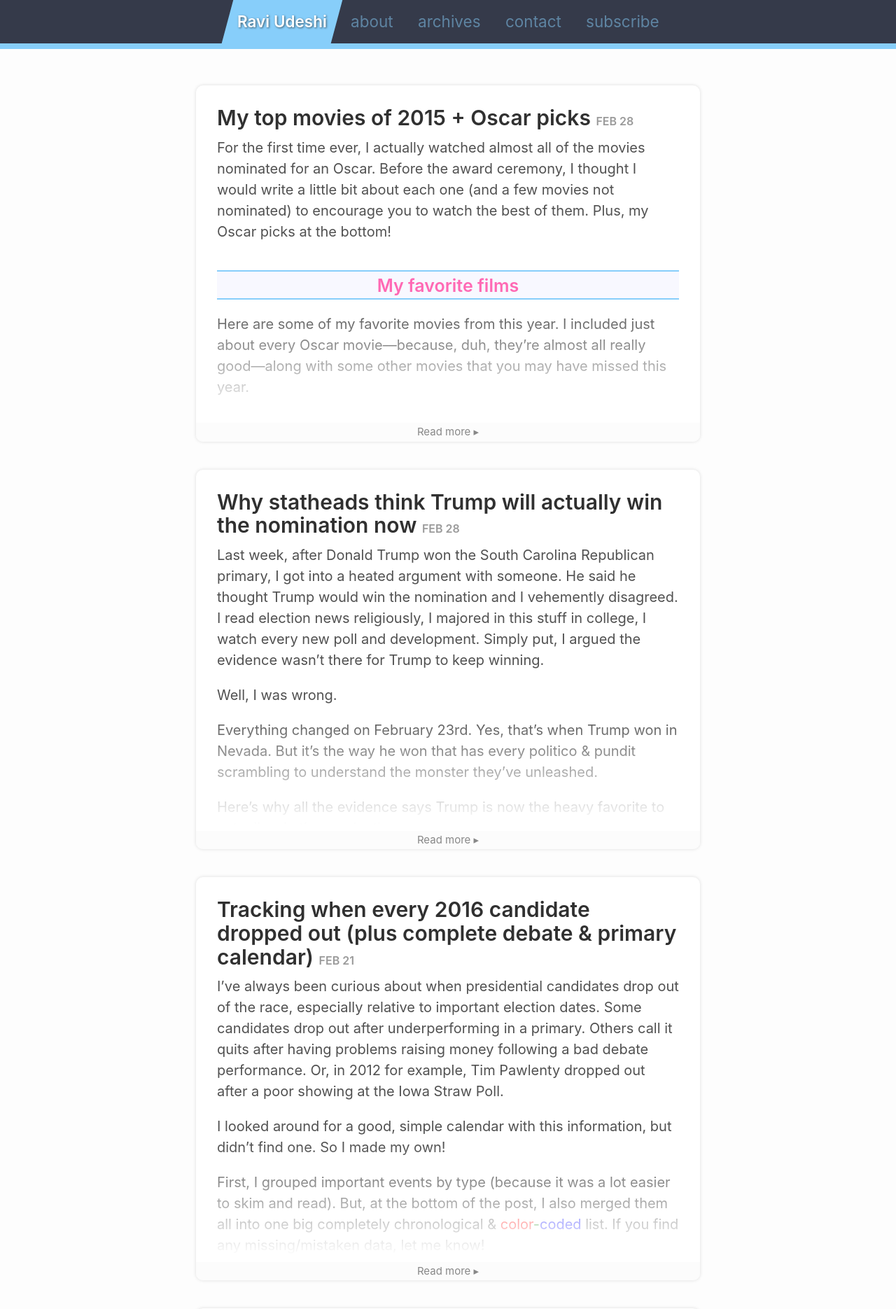
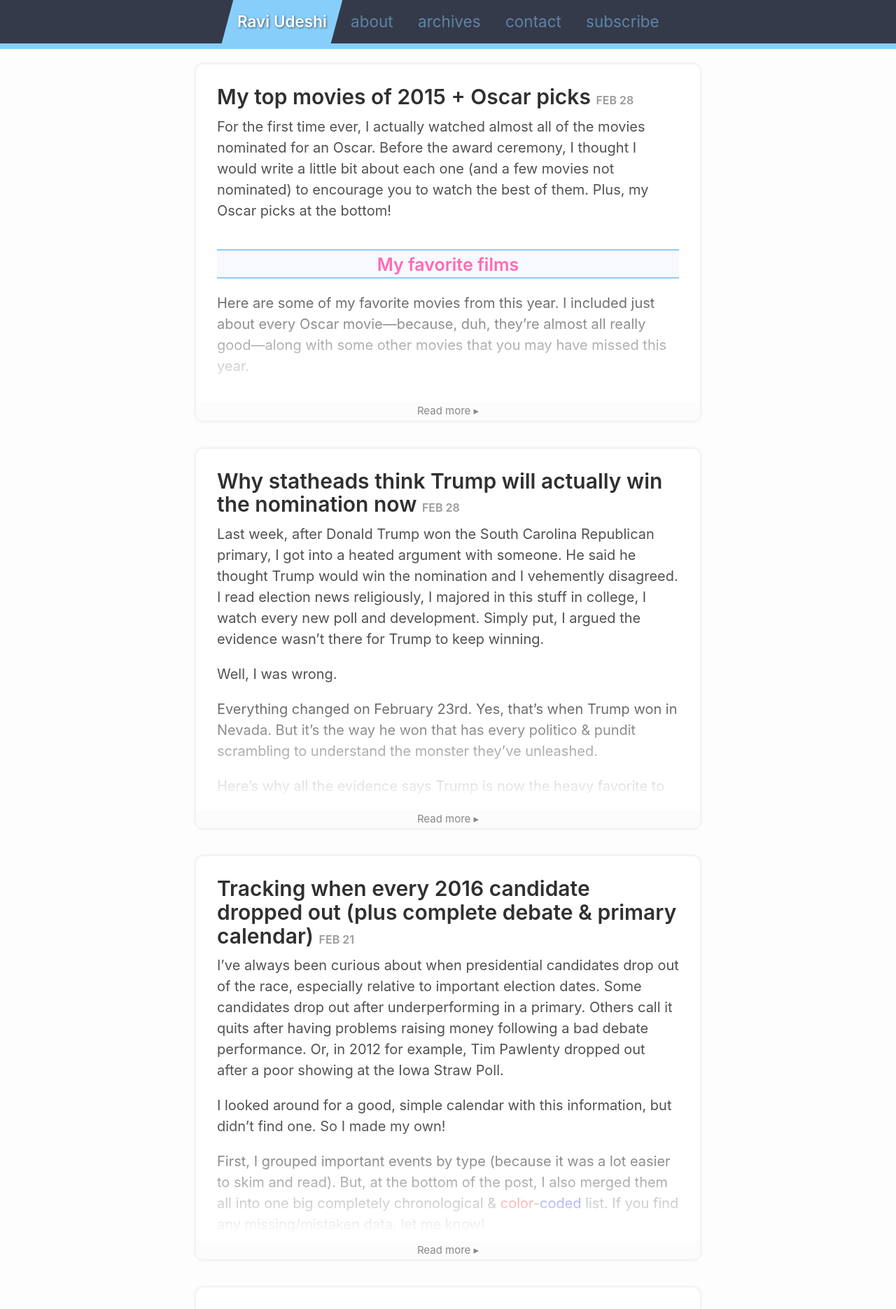
Before and after one commit to rkudeshi/rkudeshi.github.io, a Jekyll site: the page built from index.html, in a window 1280 px wide. Shown: the top 1870 px of the page at 70% size. Built offline with Jekyll 4.4.1, drawn with Linux system fonts in a browser that asks for light colours; the list of posts is cut into pages by our own code.

Commit message:
Fix flex box not collapsing margins

```diff
--- a/_sass/_RAVI.scss
+++ b/_sass/_RAVI.scss
@@ -90,7 +90,7 @@
     background: #353A4A;
     box-shadow: 0 3px 3px 0 rgba(0,0,0,0.3);
     box-shadow: 0 0.4rem 0 lightskyblue;
-    margin-bottom: 1.5rem;
+    /* margin-bottom: 1.5rem; */
     text-align: center;
     overflow-x: scroll;
     white-space: nowrap;
@@ -99,7 +99,8 @@
 .footer {
     /* margin: 3rem -9999rem 0rem; */
     /* padding: 1.5rem 9999rem; */
-    margin: 3rem 0 0;
+    /* margin: 3rem 0 0; */
+    margin: 0rem 0 0;
     padding: 1.5rem 0;
     background: rgba(0, 0, 10, 0.9);
     /* border-top: 10px solid #353A4A; */
```
